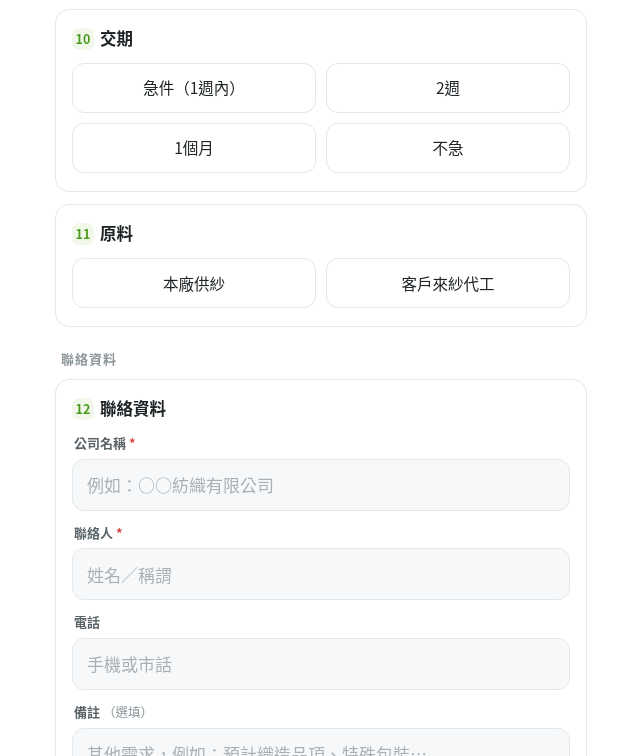
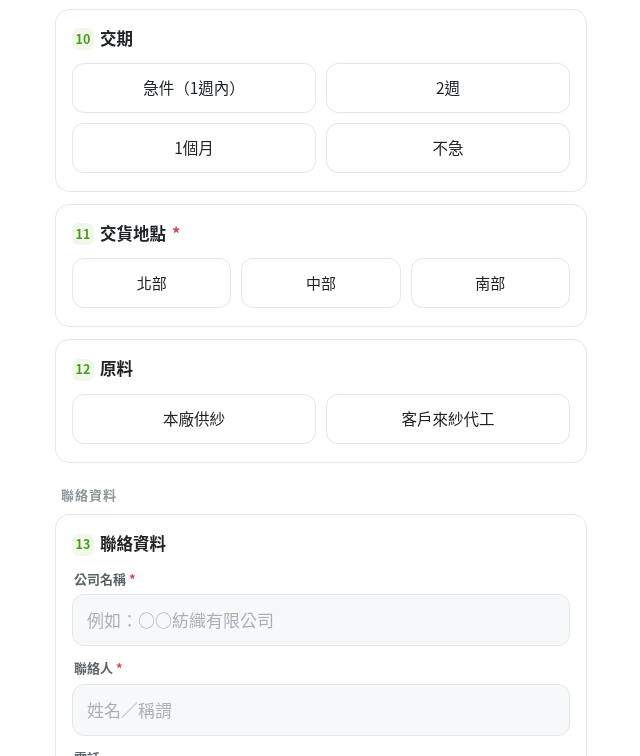
Before and after one commit to fance-industry/line-quote, a plain HTML site: page index.html in a window 1280 px wide. Shown: the part 1913-2669 px from the top of the page, without its empty margins (319-959 px from the left). Drawn offline with Linux system fonts and the light colour scheme.

Commit message:
詢價表：新增交貨地點（北部／中部／南部）

```diff
--- a/index.html
+++ b/index.html
@@ -328,9 +328,20 @@
     </div>
   </section>
 
-  <!-- 11 原料 -->
+  <!-- 11 交貨地點 -->
+  <section class="field" data-req="place" id="f-place">
+    <div class="label"><span class="no">11</span>交貨地點 <span class="req">*</span></div>
+    <div class="chips c3" role="radiogroup" aria-label="交貨地點">
+      <label class="chip"><input type="radio" name="place" value="北部"><span>北部</span></label>
+      <label class="chip"><input type="radio" name="place" value="中部"><span>中部</span></label>
+      <label class="chip"><input type="radio" name="place" value="南部"><span>南部</span></label>
+    </div>
+    <div class="err">請選擇交貨地點</div>
+  </section>
+
+  <!-- 12 原料 -->
   <section class="field" id="f-src">
-    <div class="label"><span class="no">11</span>原料</div>
+    <div class="label"><span class="no">12</span>原料</div>
     <div class="chips" role="radiogroup" aria-label="原料">
       <label class="chip"><input type="radio" name="src" value="本廠供紗"><span>本廠供紗</span></label>
       <label class="chip"><input type="radio" name="src" value="客戶來紗代工"><span>客戶來紗代工</span></label>
@@ -352,9 +363,9 @@
 
   <div class="group-title">聯絡資料</div>
 
-  <!-- 12 聯絡資料 -->
+  <!-- 13 聯絡資料 -->
   <section class="field" id="f-contact">
-    <div class="label"><span class="no">12</span>聯絡資料</div>
+    <div class="label"><span class="no">13</span>聯絡資料</div>
     <div class="stack">
       <div id="f-company" data-req="company">
         <div class="mini">公司名稱 <span class="req">*</span></div>
@@ -482,6 +493,7 @@
     width:   () => num('width') > 0,
     length:  () => num('length') > 0,
     beams:   () => { const b = beamsValue(); return b !== '' && Number.isInteger(Number(b)) && Number(b) > 0; },
+    place:   () => !!radio('place'),
     company: () => !!val('company'),
     person:  () => !!val('person'),
   };
@@ -533,6 +545,7 @@
     if (val('length')) add('總盤頭紗長度', fmtNum(num('length')) + ' ' + radio('lenUnit'));
     if (beamsValue())  add('盤頭數量', beamsValue() + ' 軸');
     add('交期', radio('lead'));
+    add('交貨地點', radio('place'));
     const src = radio('src');
     add('原料', src);
     if (src === '客戶來紗代工') {
```
Also changed, not shown: quote.html (+17 -4 lines).
